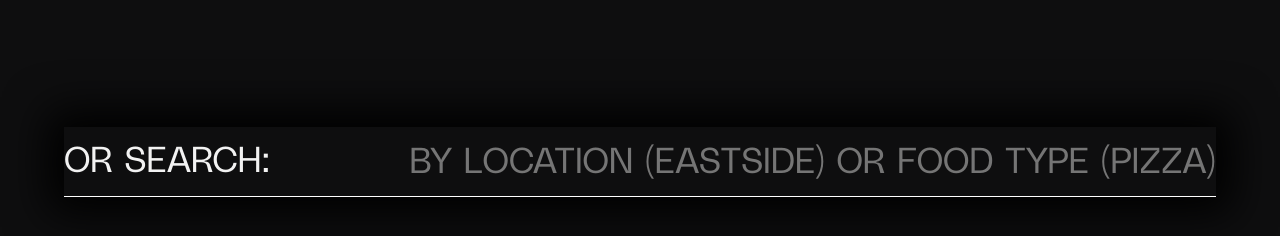
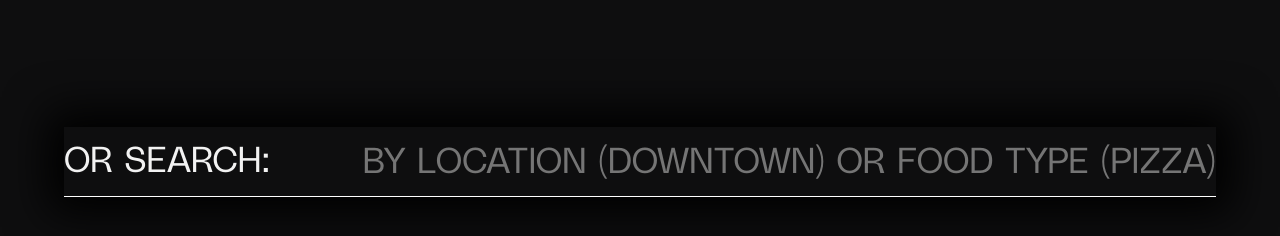
Before and after one commit to ohiosveryown/menu.black, a Nuxt app: page / in a window 1280 px wide. Shown: the part 1400-1636 px from the top of the page. Built offline with nearby package versions, Linux system fonts and the light colour scheme.

Commit message:
Update search placeholder text

```diff
--- a/components/search.vue
+++ b/components/search.vue
@@ -11,7 +11,7 @@
         type="text"
         id="search" name="search"
         class="title uc"
-        placeholder="by location (Eastside) or Food Type (Pizza)"
+        placeholder="by location (Downtown) or Food Type (Pizza)"
         v-model="filter"
       />
     </div>
```
